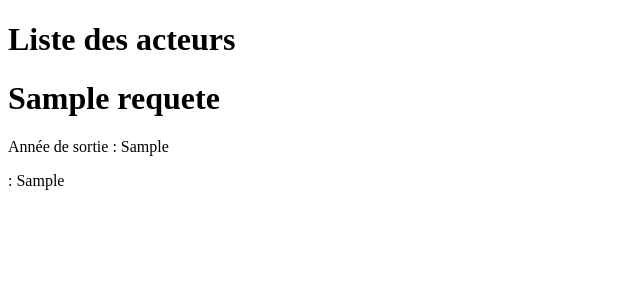
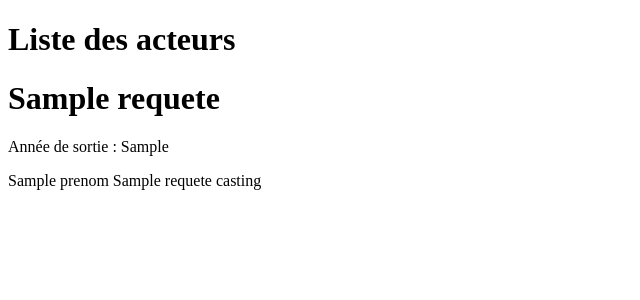
Before and after one commit to Hamdi-Abdelmaksoud/CINEMA, a PHP site: template view/infofilm.php in a window 1280 px wide. Shown: the part 88-388 px from the top of the page, without its empty margins (0-640 px from the left). Run offline with PHP 8.4, Linux system fonts and the light colour scheme; the template is opened without the code that fills it: most values are stand-ins (such as "Sample title", 1, 10 or a date in 2020).

Commit message:
méthode afficher casting

```diff
--- a/controller/CinemaController.php
+++ b/controller/CinemaController.php
@@ -46,7 +46,7 @@ class CinemaController
         $requete->execute(["id_film" => $id]);
 
         $requeteCasting = $pdo->prepare("
-        SELECT CONCAT(p.nom,' ',p.prenom) FROM film
+        SELECT p.nom,p.prenom FROM film
 INNER JOIN jouer  j ON j.id_film=film.id_film
 INNER JOIN acteur a ON a.id_acteur=j.id_acteur
 INNER JOIN personne p ON p.id_personne=a.id_personne
--- a/view/infofilm.php
+++ b/view/infofilm.php
@@ -2,12 +2,18 @@
 
 ob_start();
 $film = $requete->fetch();
+$casting=$requeteCasting->fetchAll();
+
 
 ?>
 
 <h1><?= $film["titre"] ?></h1>
 <p>Année de sortie : <?= $film["annee_sortie_fr"] ?></p>
-<p> : <?= $film["annee_sortie_fr"] ?></p>
+
+<p>  <?php
+foreach($casting as $actor){
+     echo $actor["prenom"]." ".$actor["nom"].' ' ;
+} ?></p>
 
 <?php
 $titre = "Liste des acteurs";
```
